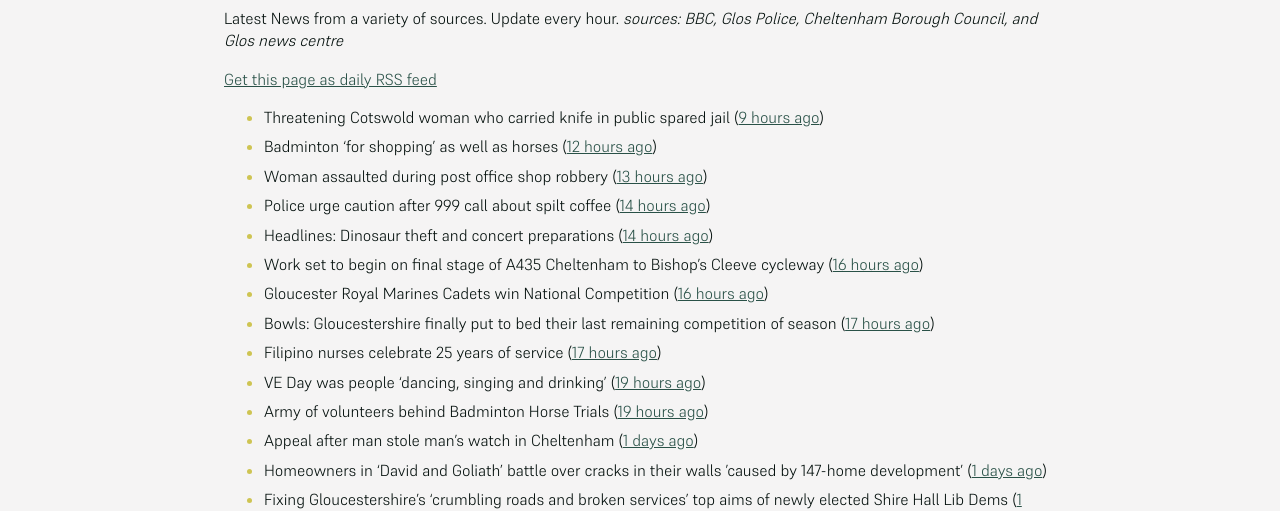
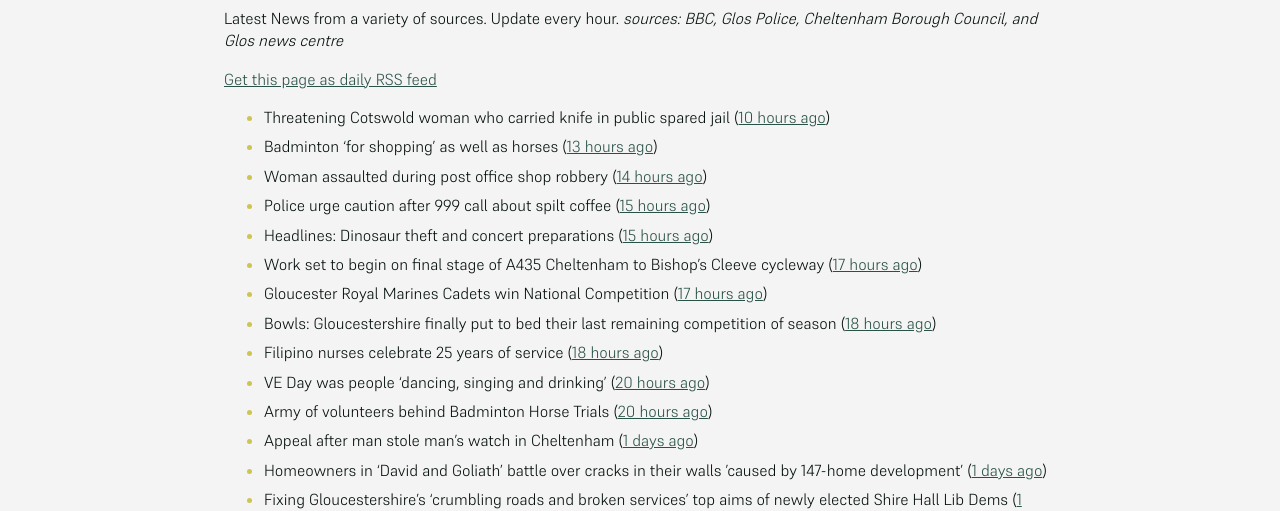
Before and after one commit to mat-0/cheltenham-open-data, a Jekyll site: the page built from _pages/news.md, in a window 1280 px wide. Shown: the part 266-777 px from the top of the page. Built offline with Jekyll 4.4.1, drawn with Linux system fonts in a browser that asks for light colours.

Commit message:
Updated 2025-05-07 02:26:23

```diff
--- a/_pages/news.md
+++ b/_pages/news.md
@@ -12,17 +12,17 @@ _sources: BBC, Glos Police, Cheltenham Borough Council, and Glos news centre_
 [Get this page as daily RSS feed](/daily.rss)
 
 <!-- news_marker starts -->
-- Threatening Cotswold woman who carried knife in public spared jail ([9 hours ago](https://gloucesternewscentre.co.uk/threatening-cotswold-woman-who-carried-knife-in-public-spared-jail/))
-- Badminton 'for shopping' as well as horses ([12 hours ago](https://www.bbc.com/news/articles/cqx4nl0w8x4o))
-- Woman assaulted during post office shop robbery ([13 hours ago](https://www.bbc.com/news/articles/cj454xw4qryo))
-- Police urge caution after 999 call about spilt coffee ([14 hours ago](https://www.bbc.com/news/articles/c4g9ng7z94jo))
-- Headlines: Dinosaur theft and concert preparations ([14 hours ago](https://www.bbc.com/news/articles/c99peejp40po))
-- Work set to begin on final stage of A435 Cheltenham to Bishop’s Cleeve cycleway ([16 hours ago](https://gloucesternewscentre.co.uk/work-set-to-begin-on-final-stage-of-a435-cheltenham-to-bishops-cleeve-cycleway/))
-- Gloucester Royal Marines Cadets win National Competition ([16 hours ago](https://gloucesternewscentre.co.uk/gloucester-royal-marines-cadets-win-national-competition/))
-- Bowls: Gloucestershire finally put to bed their last remaining competition of season ([17 hours ago](https://gloucesternewscentre.co.uk/bowls-gloucestershire-finally-put-to-bed-their-last-remaining-competition-of-season/))
-- Filipino nurses celebrate 25 years of service ([17 hours ago](https://gloucesternewscentre.co.uk/filipino-nurses-celebrate-25-years-of-service/))
-- VE Day was people 'dancing, singing and drinking' ([19 hours ago](https://www.bbc.com/news/articles/cvg9y4pye5ro))
-- Army of volunteers behind Badminton Horse Trials ([19 hours ago](https://www.bbc.com/news/articles/crrz4549z2po))
+- Threatening Cotswold woman who carried knife in public spared jail ([10 hours ago](https://gloucesternewscentre.co.uk/threatening-cotswold-woman-who-carried-knife-in-public-spared-jail/))
+- Badminton 'for shopping' as well as horses ([13 hours ago](https://www.bbc.com/news/articles/cqx4nl0w8x4o))
+- Woman assaulted during post office shop robbery ([14 hours ago](https://www.bbc.com/news/articles/cj454xw4qryo))
+- Police urge caution after 999 call about spilt coffee ([15 hours ago](https://www.bbc.com/news/articles/c4g9ng7z94jo))
+- Headlines: Dinosaur theft and concert preparations ([15 hours ago](https://www.bbc.com/news/articles/c99peejp40po))
+- Work set to begin on final stage of A435 Cheltenham to Bishop’s Cleeve cycleway ([17 hours ago](https://gloucesternewscentre.co.uk/work-set-to-begin-on-final-stage-of-a435-cheltenham-to-bishops-cleeve-cycleway/))
+- Gloucester Royal Marines Cadets win National Competition ([17 hours ago](https://gloucesternewscentre.co.uk/gloucester-royal-marines-cadets-win-national-competition/))
+- Bowls: Gloucestershire finally put to bed their last remaining competition of season ([18 hours ago](https://gloucesternewscentre.co.uk/bowls-gloucestershire-finally-put-to-bed-their-last-remaining-competition-of-season/))
+- Filipino nurses celebrate 25 years of service ([18 hours ago](https://gloucesternewscentre.co.uk/filipino-nurses-celebrate-25-years-of-service/))
+- VE Day was people 'dancing, singing and drinking' ([20 hours ago](https://www.bbc.com/news/articles/cvg9y4pye5ro))
+- Army of volunteers behind Badminton Horse Trials ([20 hours ago](https://www.bbc.com/news/articles/crrz4549z2po))
 - Appeal after man stole man’s watch in Cheltenham ([1 days ago](https://gloucesternewscentre.co.uk/appeal-after-man-stole-mans-watch-in-cheltenham/))
 - Homeowners in ‘David and Goliath’ battle over cracks in their walls ’caused by 147-home development’ ([1 days ago](https://gloucesternewscentre.co.uk/homeowners-in-david-and-goliath-battle-over-cracks-in-their-walls-caused-by-147-home-development/))
 - Fixing Gloucestershire’s ‘crumbling roads and broken services’ top aims of newly elected Shire Hall Lib Dems ([1 days ago](https://gloucesternewscentre.co.uk/fixing-gloucestershires-crumbling-roads-and-broken-services-top-aims-of-newly-elected-shire-hall-lib-dems/))
```
Also changed, not shown: _data/flood.json (+5 -69 lines), index.md (+5 -5 lines).
